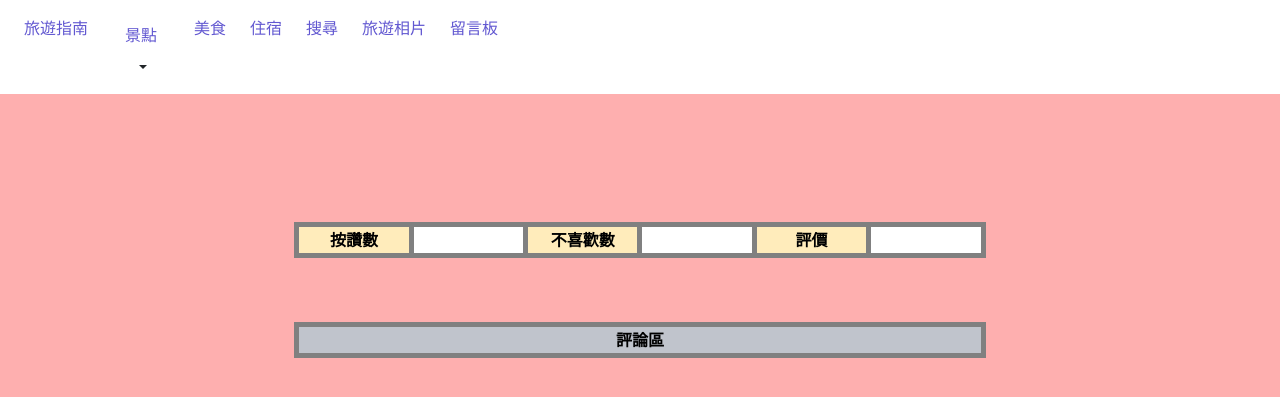
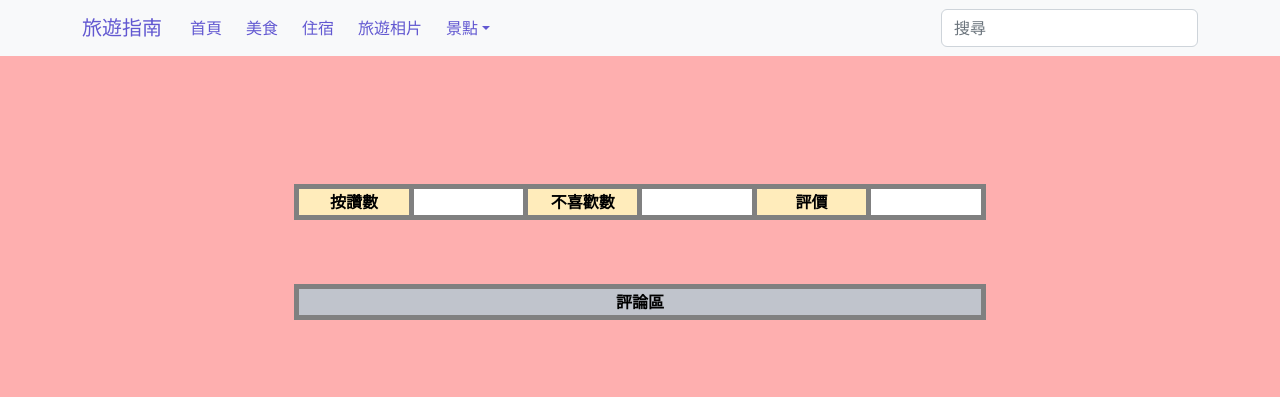
Before and after one commit to NTX8205/webproject, a PHP site: page / in a window 1280 px wide. Shown: the top 397 px of the page. Run offline with PHP 8.4, Linux system fonts and the light colour scheme; lists and menus that the app fills with data are empty.

Commit message:
重構導航列

```diff
--- a/src/views/headers.php
+++ b/src/views/headers.php
@@ -14,53 +14,46 @@
     </script>
     <link rel="stylesheet" href="./assets/CSS/index.css">
     <link rel="stylesheet" href="./assets/CSS/conduct.css">
-    <script src="./JS/list.js"></script>
 </head>
 
 <body>
-    <nav class="navbar navbar-expand-md navbar-default navbar-dark ">
-        <div class="container-fluid">
-            <button class="navbar-toggler collapsed" type="button" data-bs-toggle="collapse"
-                data-bs-target="#navbarCollapse" aria-controls="navbarCollapse" aria-expanded="false"
-                aria-label="Toggle navigation">
+    <nav class="navbar navbar-expand-lg navbar-light bg-light" aria-label="Eighth navbar example">
+        <div class="container">
+            <a class="navbar-brand" href="#">旅遊指南</a>
+            <button class="navbar-toggler" type="button" data-bs-toggle="collapse" data-bs-target="#navbarsExample07"
+                aria-controls="navbarsExample07" aria-expanded="false" aria-label="Toggle navigation">
                 <span class="navbar-toggler-icon"></span>
             </button>
-            <div class="navbar-collapse collapse" id="navbarCollapse">
-                <ul class="navbar-nav me-auto mb-2 mb-md-0">
+
+            <div class="collapse navbar-collapse" id="navbarsExample07">
+                <ul class="navbar-nav me-auto mb-2 mb-lg-0">
                     <li class="nav-item">
-                        <a class="nav-link" aria-current="page" href="./index.php">旅遊指南</a>
+                        <a class="nav-link active" aria-current="page" href="#">首頁</a>
                     </li>
                     <li class="nav-item">
-                        <div class="dropdown">
-                            <button class="btn dropdown-toggle" type="button" id="dropdownMenuButton1"
-                                data-bs-toggle="dropdown" aria-expanded="false">
-                                <a class="nav-link" href="">景點</a>
-                            </button>
-                            <ul class="dropdown-menu" aria-labelledby="dropdownMenuButton1">
-                                <li class="dropdown-item">北部景點</li>
-                                <li class="dropdown-item">中部景點</li>
-                                <li class="dropdown-item">南部景點</li>
-                                <li class="dropdown-item">東部景點</li>
-                                <li class="dropdown-item">離島景點</li>
-                            </ul>
-                        </div>
+                        <a class="nav-link" href="#">美食</a>
                     </li>
                     <li class="nav-item">
-                        <a class="nav-link" href="">美食</a>
+                        <a class="nav-link">住宿</a>
                     </li>
                     <li class="nav-item">
-                        <a class="nav-link" href="">住宿</a>
+                        <a class="nav-link">旅遊相片</a>
                     </li>
-                    <li class="nav-item">
-                        <a class="nav-link" href="">搜尋</a>
-                    </li>
-                    <li class="nav-item">
-                        <a class="nav-link" href="./photoshare/index.html">旅遊相片</a>
-                    </li>
-                    <li class="nav-item">
-                        <a class="nav-link" href="">留言板</a>
+                    <li class="nav-item dropdown">
+                        <a class="nav-link dropdown-toggle" href="" data-bs-toggle="dropdown"
+                            aria-expanded="false">景點</a>
+                        <ul class="dropdown-menu">
+                            <li><a class="dropdown-item" href="#">北部景點</a></li>
+                            <li><a class="dropdown-item" href="#">中部景點</a></li>
+                            <li><a class="dropdown-item" href="#">南部景點</a></li>
+                            <li><a class="dropdown-item" href="#">東部景點</a></li>
+                            <li><a class="dropdown-item" href="#">離島景點</a></li>
+                        </ul>
                     </li>
                 </ul>
+                <form role="search" action="POST">
+                    <input class="form-control" type="search" placeholder="搜尋" aria-label="Search">
+                </form>
             </div>
         </div>
     </nav>
```
